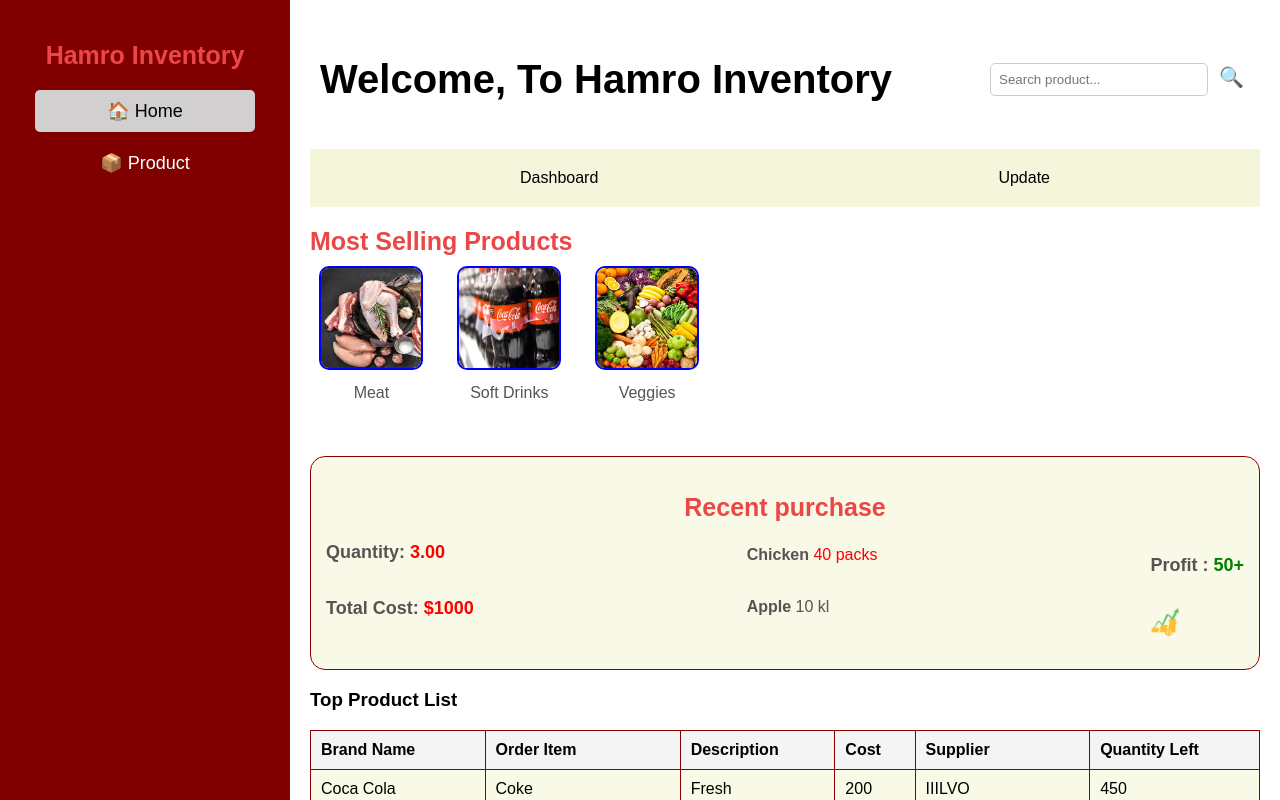
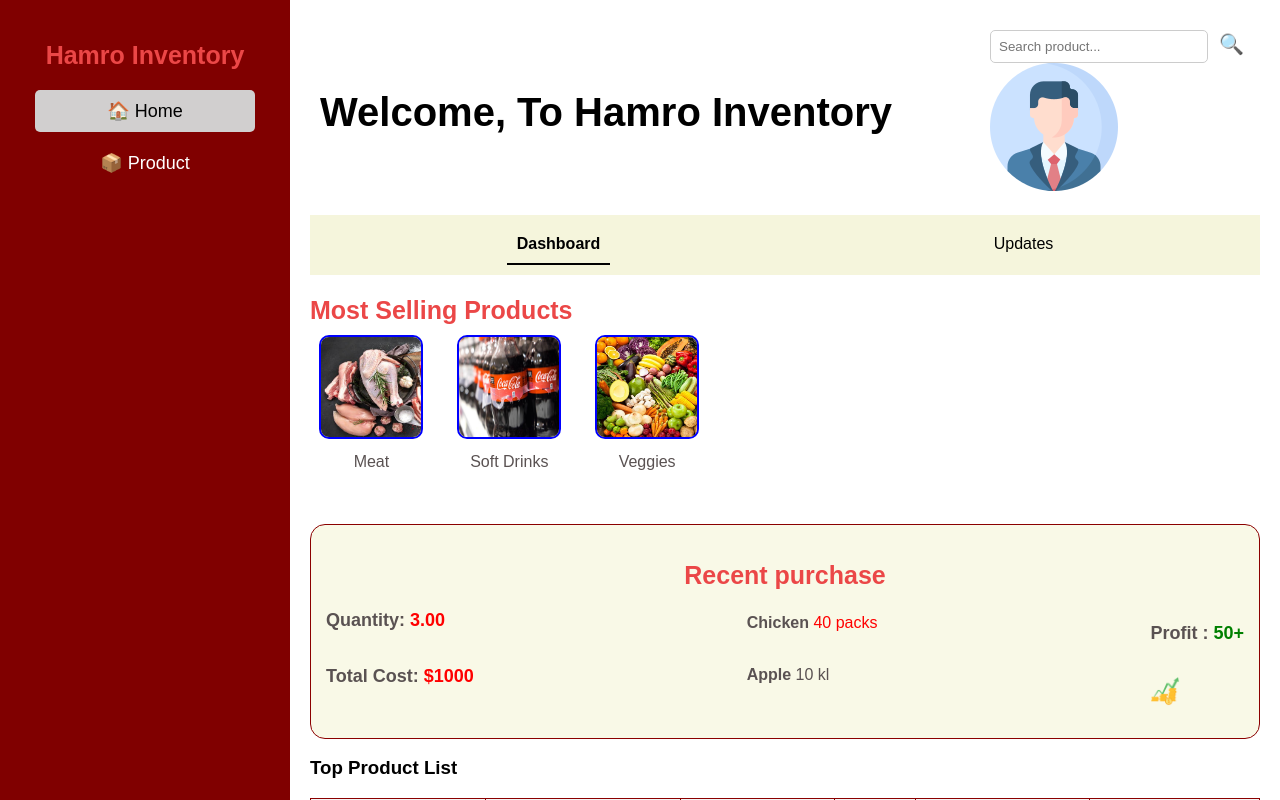
Before and after one commit to Sabyatakarki/Inventory_Managemenr_system_Frontend, a React (Create React App) app in the folder inventory_management_system/: page /Dashboard in a window 1280 px wide. Built offline with nearby package versions, Linux system fonts and the light colour scheme; the HTML template or start-up script is replaced by a standard one.

Commit message:
update.jsx implemented

```diff
--- a/inventory_management_system/src/App.js
+++ b/inventory_management_system/src/App.js
@@ -7,6 +7,8 @@ import Free from "./components/public/Free";
 import Dashboard from './components/public/Dashboard';
 import Product from './components/public/Product';
 import Update from './components/public/Update';
+import Profile from './components/public/Profile';
+
 
 function App() {
   return (
@@ -20,6 +22,7 @@ function App() {
         <Route path = "/Dashboard" element = {<Dashboard/>}/>
         <Route path = "/Product" element = {<Product/>}/>
         <Route path = "/Update" element = {<Update/>}/>
+        <Route path = "/Profile" element = {<Profile/>}/>
       </Routes>
     </Router>
   );
--- a/inventory_management_system/src/components/public/Dashboard.jsx
+++ b/inventory_management_system/src/components/public/Dashboard.jsx
@@ -1,21 +1,19 @@
 import React, { useState } from "react";
-import { Link, useNavigate, useLocation } from "react-router-dom";
+import { Link, useNavigate } from "react-router-dom";
 import meat from "../../assets/meat.jpg";
 import veggies from "../../assets/veggies.jpg";
 import coke from "../../assets/coke.jpg";
-import profitIcon from "../../assets/profit.png"; // Profit icon
+import profileIcon from "../../assets/profileIcon.png"; // Profile icon
+import profitIcon from "../../assets/profit.png";
 import "./Dashboard.css";
 
 const Dashboard = () => {
   const navigate = useNavigate();
-  const location = useLocation(); // Get current path to highlight the active tab
   const [searchTerm, setSearchTerm] = useState("");
   const [filteredProducts, setFilteredProducts] = useState([]);
 
-  // Product list for search suggestions
-  const products = ["Chicken", "Eggs", "Apple","Tea","Milk"];
+  const products = ["Chicken", "Eggs", "Apple"];
 
-  // Handle search input change
   const handleSearchChange = (event) => {
     const value = event.target.value;
     setSearchTerm(value);
@@ -30,7 +28,6 @@ const Dashboard = () => {
     }
   };
 
-  // Handle suggestion click
   const handleSuggestionClick = (product) => {
     setSearchTerm(product);
     setFilteredProducts([]);
@@ -51,6 +48,9 @@ const Dashboard = () => {
         {/* Header */}
         <header className="dashboard-header">
           <h1>Welcome, To Hamro Inventory</h1>
+
+          <div className="search-profile-section">
+            {/* Search Section */}
             <div className="search-section">
               <input
                 type="text"
@@ -60,6 +60,12 @@ const Dashboard = () => {
                 onChange={handleSearchChange}
               />
               <button className="search-btn">🔍</button>
+            </div>
+
+            {/* Profile Icon */}
+            <Link to="/profile">
+              <img src={profileIcon} alt="Profile" className="profile-icon" />
+            </Link>
           </div>
 
           {/* Search Suggestions Panel */}
@@ -80,8 +86,8 @@ const Dashboard = () => {
 
         {/* Navigation Tabs */}
         <nav className="dashboard-nav">
-          <Link to="/" className={`nav-btn ${location.pathname === "/" ? "active" : ""}`}>Dashboard</Link>
-          <Link to="/update" className={`nav-btn ${location.pathname === "/update" ? "active" : ""}`}>Update</Link>
+          <Link to="/" className="nav-btn active">Dashboard</Link>
+          <Link to="/updates" className="nav-btn">Updates</Link>
         </nav>
 
         {/* Most Selling Products */}
--- /dev/null
+++ b/inventory_management_system/src/components/public/Profile.jsx
@@ -0,0 +1,16 @@
+import React from "react";
+import { Link } from "react-router-dom";
+import "./Profile.css";
+
+const Profile = () => {
+  return (
+    <div className="profile-container">
+      <h2>Profile Page</h2>
+      <p>Welcome to your profile!</p>
+
+      <Link to="/" className="back-btn">⬅ Back to Dashboard</Link>
+    </div>
+  );
+};
+
+export default Profile;
```
Also changed, not shown: inventory_management_system/src/assets/profileIcon.png (added), inventory_management_system/src/components/public/Profile.css (added). Lines whose indentation alone changed are shown as unchanged.
